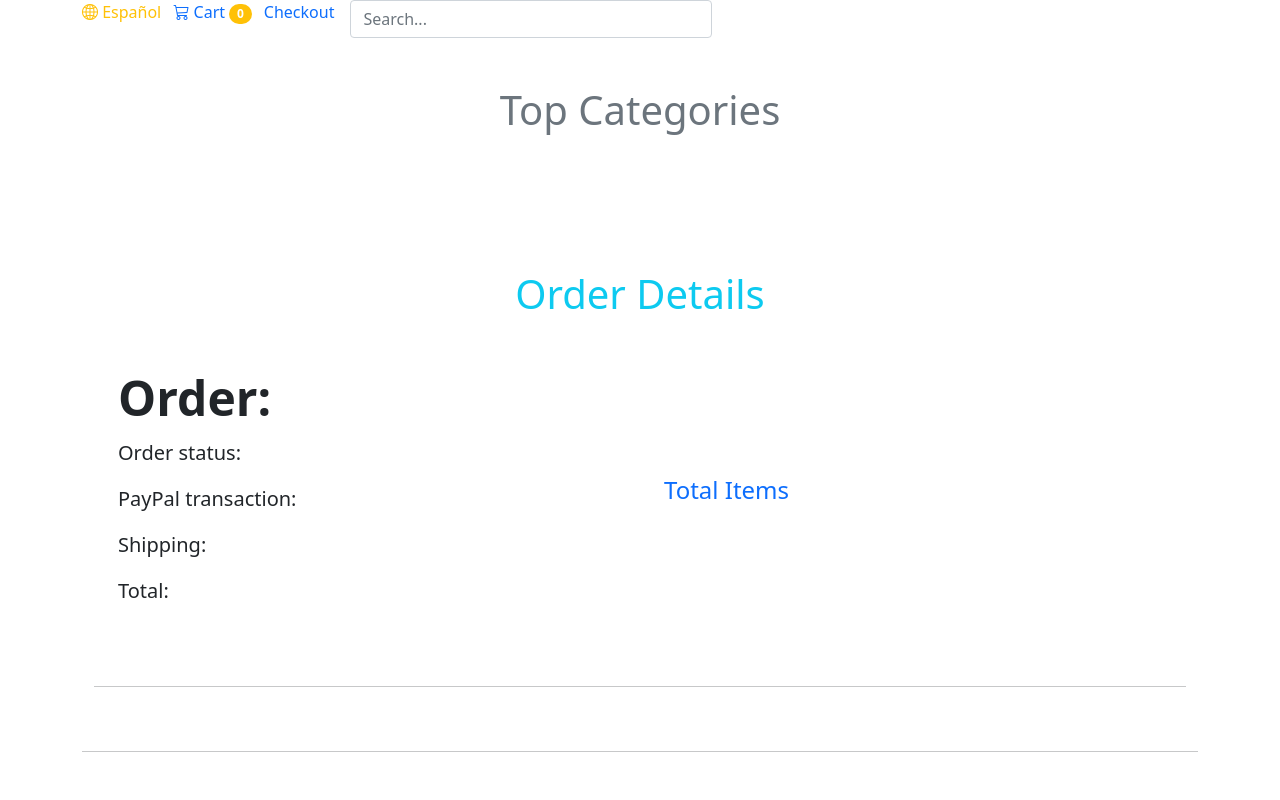
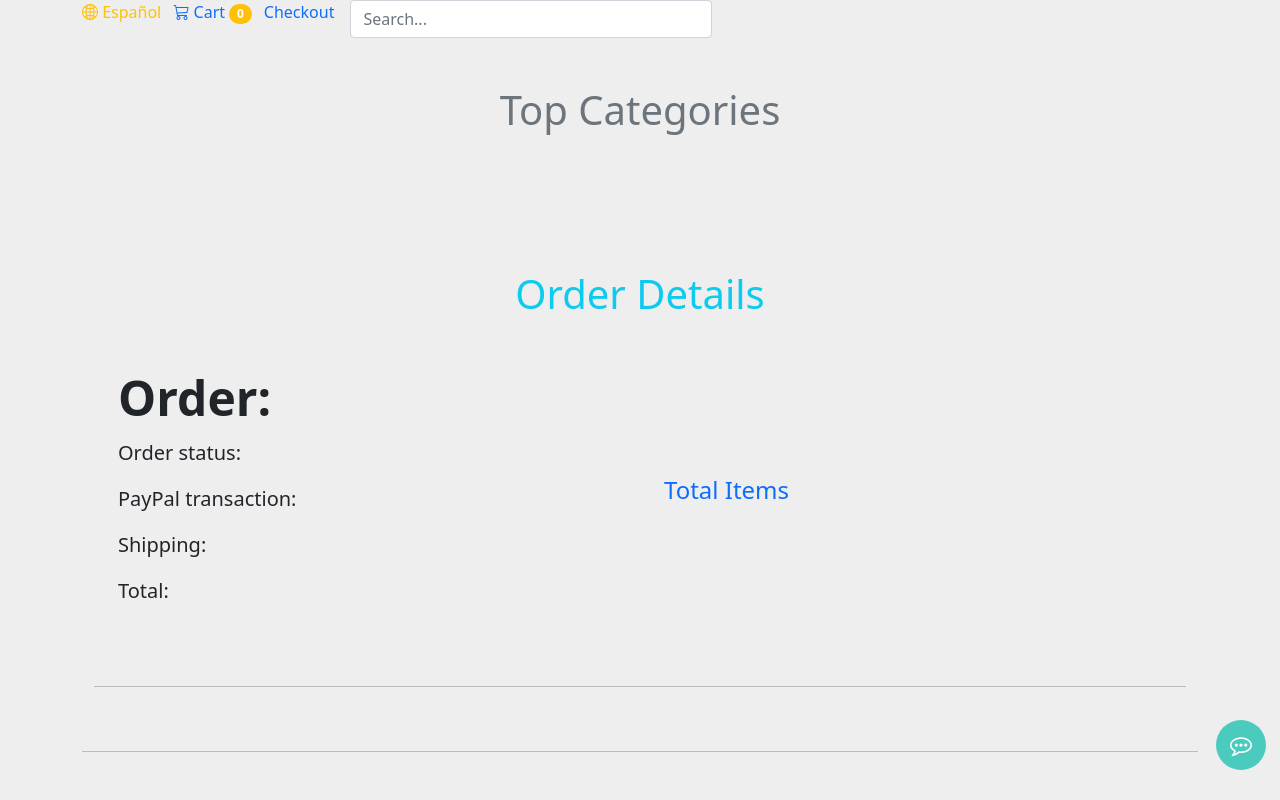
Before and after one commit to walterg85/tienda, a PHP site: page /tienda/order/index.php in a window 1280 px wide. Run offline with PHP 8.4, Linux system fonts and the light colour scheme; data that the repository does not hold is empty; some libraries are stand-ins or nearby versions.

Commit message:
masterpage
inicio de Agregar chat

```diff
--- /dev/null
+++ b/assets/css/chat.css
@@ -0,0 +1,108 @@
+body {
+    background-color: #eee
+}
+
+.chat-btn {
+    position: absolute;
+    right: 14px;
+    bottom: 30px;
+    cursor: pointer
+}
+
+.chat-btn .close {
+    display: none
+}
+
+.chat-btn i {
+    transition: all 0.9s ease
+}
+
+#check:checked~.chat-btn i {
+    display: block;
+    pointer-events: auto;
+    transform: rotate(180deg)
+}
+
+#check:checked~.chat-btn .comment {
+    display: none
+}
+
+.chat-btn i {
+    font-size: 22px;
+    color: #fff !important
+}
+
+.chat-btn {
+    width: 50px;
+    height: 50px;
+    display: flex;
+    justify-content: center;
+    align-items: center;
+    border-radius: 50px;
+    background-color: #4bcbbe;
+    color: #fff;
+    font-size: 22px;
+    border: none
+}
+
+.wrapper {
+    position: absolute;
+    right: 20px;
+    bottom: 100px;
+    width: 300px;
+    background-color: #fff;
+    border-radius: 5px;
+    opacity: 0;
+    transition: all 0.4s
+}
+
+#check:checked~.wrapper {
+    opacity: 1
+}
+
+.header {
+    padding: 13px;
+    background-color: blue;
+    border-radius: 5px 5px 0px 0px;
+    margin-bottom: 10px;
+    color: #fff
+}
+
+.chat-form {
+    padding: 15px
+}
+
+.chat-form input,
+textarea,
+button {
+    margin-bottom: 10px
+}
+
+.chat-form textarea {
+    resize: none
+}
+
+.form-control:focus,
+.btn:focus {
+    box-shadow: none
+}
+
+.btn,
+.btn:focus,
+.btn:hover {
+    background-color: blue;
+    border: blue
+}
+
+#check {
+    display: none !important
+}
+
+#chatLog {
+    text-align: left;
+    margin: 0 auto;
+    padding: 10px;
+    height: 300px;
+    width: 100%;
+    overflow: auto;
+}
--- a/masterPage.php
+++ b/masterPage.php
@@ -16,6 +16,9 @@
 
     <link href="<?php echo $base_url; ?>/assets/css/product.css" rel="stylesheet">
 
+    <link rel="stylesheet" href="https://cdnjs.cloudflare.com/ajax/libs/font-awesome/4.7.0/css/font-awesome.min.css">
+    <link rel="stylesheet" href="<?php echo $base_url; ?>/assets/css/chat.css?v=1.1">
+
     <!-- Jquery -->
     <script src="https://code.jquery.com/jquery-3.6.0.min.js" integrity="sha256-/xUj+3OJU5yExlq6GSYGSHk7tPXikynS7ogEvDej/m4=" crossorigin="anonymous"></script>
 
@@ -28,6 +31,32 @@
 </style>
 <body>
     <div class="container">
+        <input type="checkbox" id="check"><label class="chat-btn" for="check"><i class="fa fa-commenting-o comment"></i><i class="fa fa-close close"></i></label>
+        <div class="wrapper">
+            <div class="header">
+                <h6 class="labelChatTitle">Let's Chat - Online</h6>
+            </div>
+            <a href="javascript:void(0);"class="list-group-item lblControl d-none">
+                <span><i class="fa fa-power-off"></i> <text class="labelFinish">Finish chatting</text></span>
+            </a>
+            <div class="text-center p-2">
+                <span class="lblWelcome">Please fill out the form to start chat!</span>
+                <div id="chatLog" class="d-none"></div>
+            </div>
+            <div class="chat-form">
+                <div id="divRegistro">
+                    <input type="text" class="form-control" placeholder="Name" id="inputName">
+                    <input type="text" class="form-control" placeholder="Email" id="inputMail">
+                    <textarea class="form-control" placeholder="Your Text Message" id="inputInitialMessage"></textarea>
+                    <button class="btn btn-success btn-block pull-right" id="btnStart">Submit</button>
+                </div>
+                <div id="divConversasion" class="d-none">
+                    <textarea class="form-control" placeholder="Your Message" id="inputNewMessage"></textarea>
+                    <button class="btn btn-success btn-block pull-right" id="btnSendmessage">Send</button>
+                </div>
+            </div>
+        </div>
+
         <!-- Header -->
         <div class="row g-3">
             <div class="col-auto">
```
